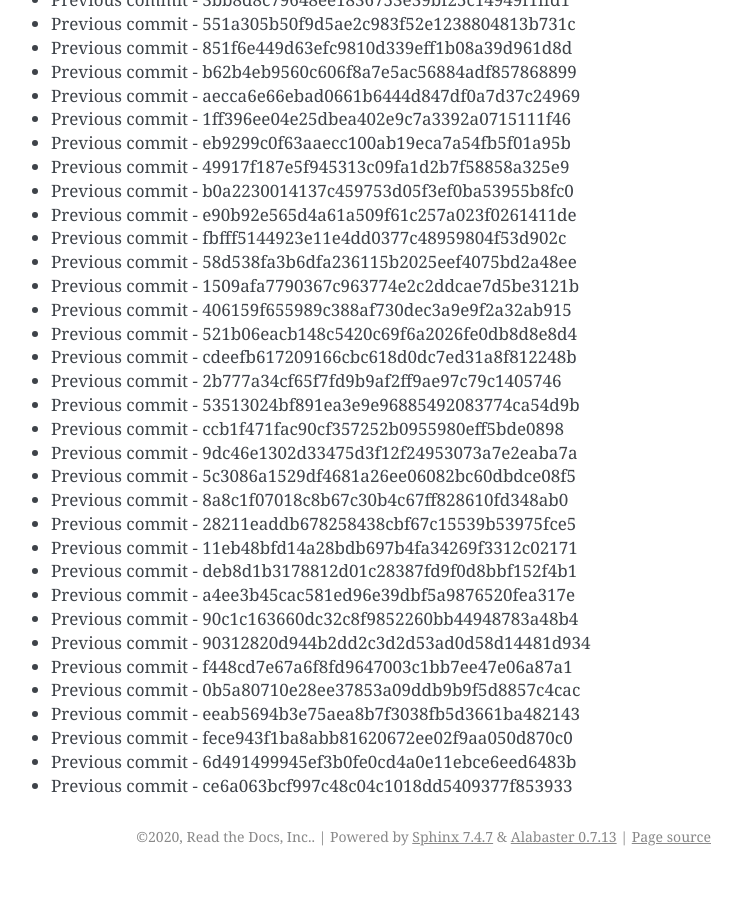
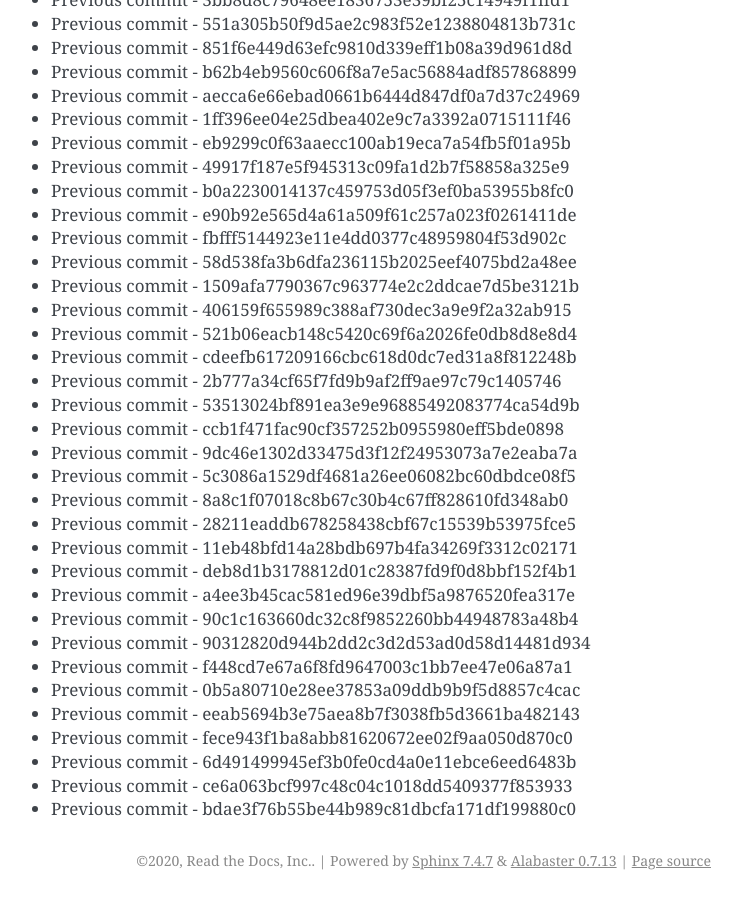
Before and after one commit to readthedocs/rtd-git-stresstest, a Sphinx documentation site: the page built from docs/updates.rst, in a window 1280 px wide and 900 px high, scrolled down 11102 px. Shown: the whole window, without its empty margins (399-1141 px from the left). Built offline with Sphinx 7.4.7, drawn with Linux system fonts in a browser that asks for light colours; before the commit the page ends 11978 px from its top, so only the background shows below that.

Commit message:
Generating commit from previous: bdae3f76b55be44b989c81dbcfa171df199880c0

```diff
--- a/docs/updates.rst
+++ b/docs/updates.rst
@@ -498,3 +498,4 @@ It can be tested for any performance characteristics.
 * Previous commit - fece943f1ba8abb81620672ee02f9aa050d870c0
 * Previous commit - 6d491499945ef3b0fe0cd4a0e11ebce6eed6483b
 * Previous commit - ce6a063bcf997c48c04c1018dd5409377f853933
+* Previous commit - bdae3f76b55be44b989c81dbcfa171df199880c0
```
